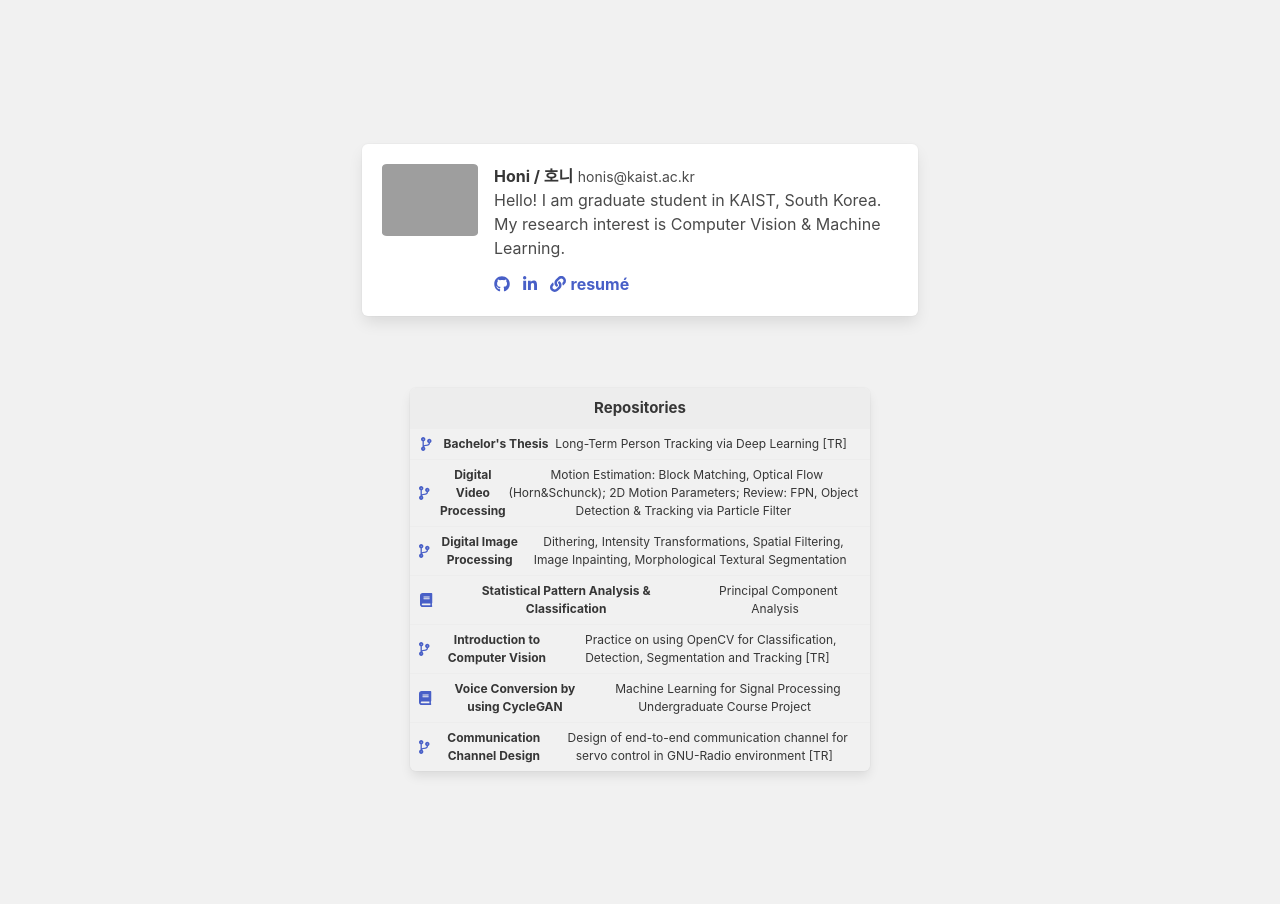
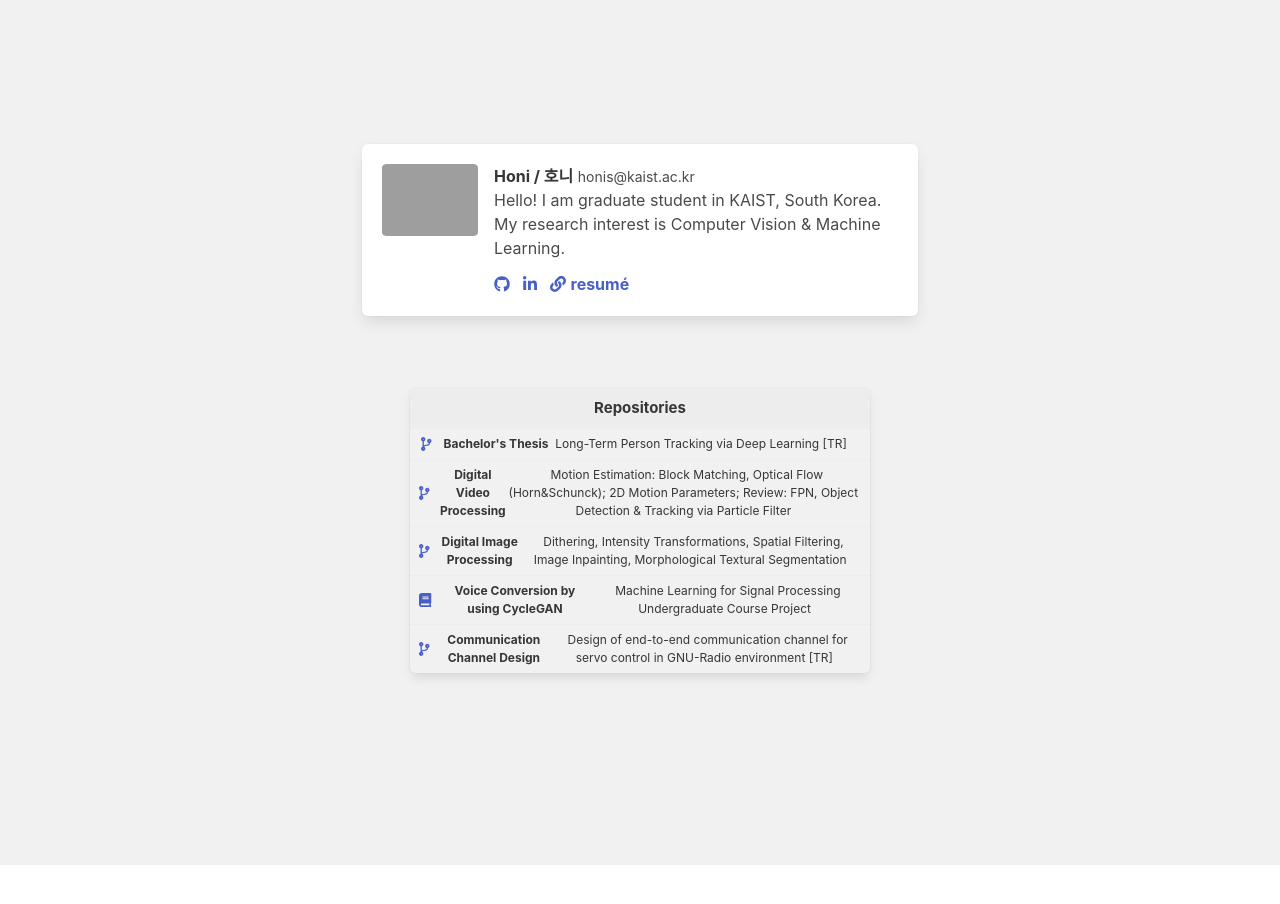
Before and after one commit to 001honi/001honi.github.io, a plain HTML site: page index.html in a window 1280 px wide. After the commit the page ends 865 px from the top, so only its background shows below. Drawn offline with nearby package versions, Linux system fonts and the light colour scheme; grey boxes are pictures that could not be loaded.

Commit message:
Update index.html

```diff
--- a/index.html
+++ b/index.html
@@ -92,7 +92,7 @@
                 Dithering, Intensity Transformations, Spatial Filtering, Image Inpainting, Morphological Textural Segmentation
               </a>
 
-              <a class="panel-block is-active"
+<!--               <a class="panel-block is-active"
                 href="repos/pattern-analysis/pca/report.html" target="_blank">
                 <span class="panel-icon">
                   <i class="fas fa-book" aria-hidden="true"></i>
@@ -108,7 +108,7 @@
                 </span>
                 <strong>Introduction to Computer Vision</strong> &nbsp
                 Practice on using OpenCV for Classification, Detection, Segmentation and Tracking [TR]
-              </a>
+              </a> -->
 
               <a class="panel-block is-active"
                 href="repos/vc-cycle-gan/report.html" target="_blank">
```
